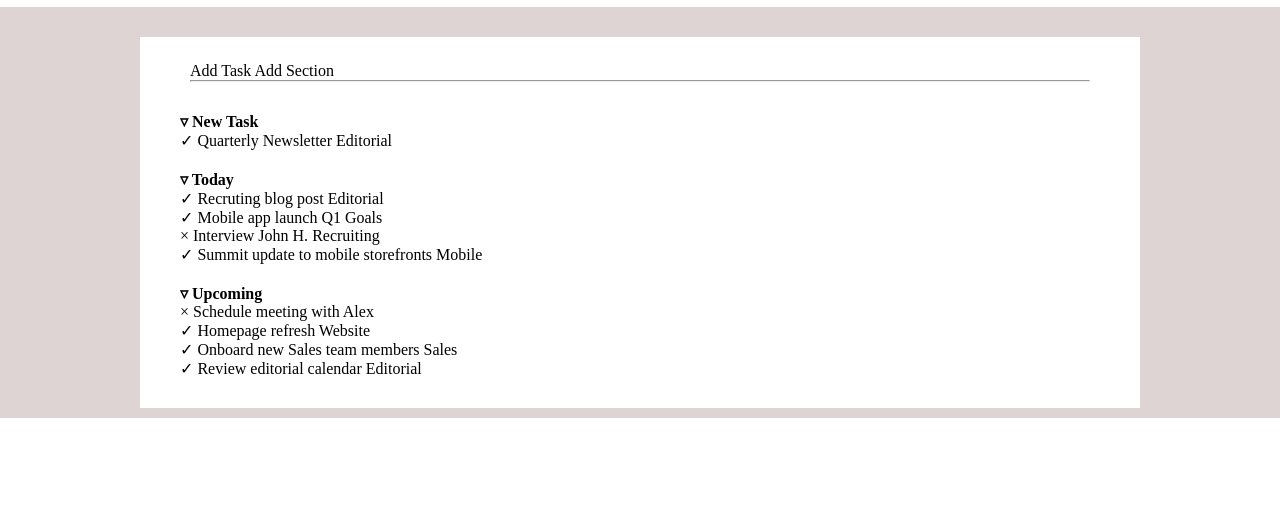
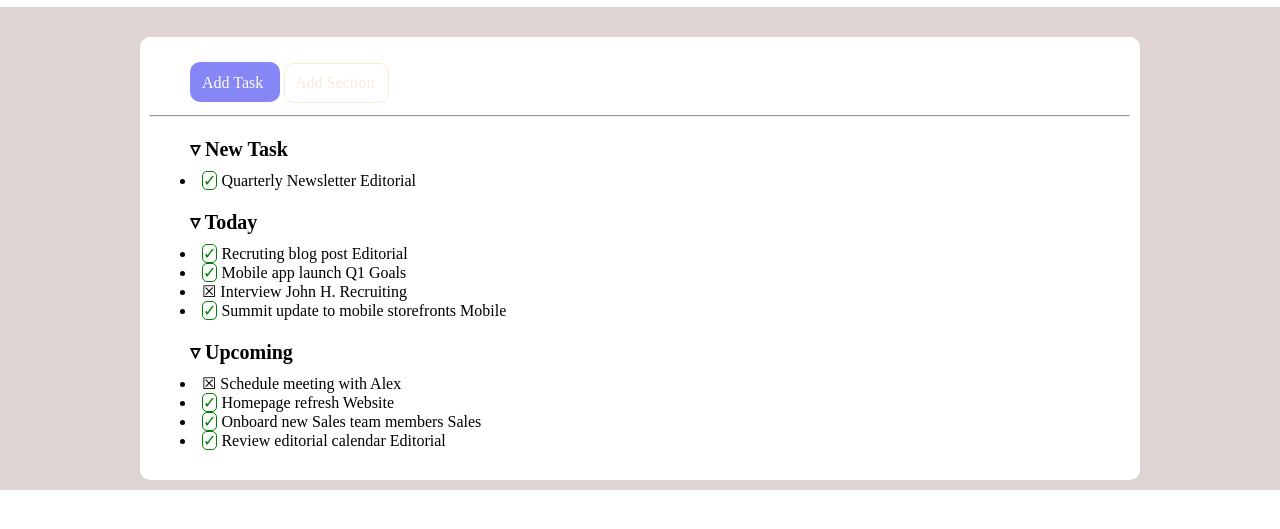
Before and after one commit to ArrobbioUmberto/html-css-toboolist, a plain HTML site: page index.html in a window 1280 px wide. Shown: the part 63-592 px from the top of the page. Drawn offline with Linux system fonts and the light colour scheme.

Commit message:
Aggiornamento ho notato che era emglio imppstarla come list item

```diff
--- a/css/style.css
+++ b/css/style.css
@@ -26,11 +26,46 @@ main{
     margin: 30px auto 10px;
     max-width: 1000px;
     padding: 10px;
+    border-radius: 10px;
 }
 .box{
    margin: 20px 30px;
 }
-.top{
+.box_top{
     padding: 10px;
     margin: 5px 30px 2px;
 }
+.box_title{
+    font-weight: bold;
+    font-size: 20px;
+    margin: 10px;
+}
+
+/* prima parte dei bottoni colorati  */
+.blue{
+    background-color: rgb(134, 134, 248);
+
+}
+.blue_add{
+    width: 90px;
+    height: 40px;
+    display: inline-block;
+    padding: 12px;
+    background-color: rgb(134, 134, 247);
+    color: white;
+    border-radius: 10px;
+}
+.white_add{
+    display: inline-block;
+    width: 105px;
+    height: 40px;
+    padding: 10px;
+    color: antiquewhite;
+    border-radius: 10px;
+    border: 1px solid antiquewhite;
+}
+.true{
+    color: green;
+    border: 1px solid green;
+    border-radius: 5px;
+}
--- a/index.html
+++ b/index.html
@@ -16,30 +16,31 @@
     <!-- fine header  -->
     <main>
         <section class="container">
-            <div class="box top">
-                <span class="blue_button"> Add Task</span>
-                <span class="white_button"> Add Section</span>
-                <hr>
+            <div class="box_top">
+                <div class="blue_add"> Add Task</div>
+                <div class="white_add"> Add Section</div>
+            </div>
+            <hr>
+            <div class="box">
+                <ul class="box_title">&triangledown; New Task</ul>
+                   <li><span class="true">&#10003;</span> Quarterly Newsletter <span class="button"> Editorial</span></li>
             </div>
             <div class="box">
-                <strong>&triangledown; New Task</strong>
-                <p><span class="true">&#10003;</span> Quarterly Newsletter <span class="button"> Editorial</span></p>
+                <ul class="box_title">&triangledown; Today</ul>
+                   <li><span class="true">&#10003;</span> Recruting blog post <span class="button"> Editorial</span></li>
+                   <li><span class="true">&#10003;</span> Mobile app launch<span class="button"> Q1 Goals</span></li>
+                   <li><span class="false">&#9746;</span> Interview John H. <span class="button"> Recruiting</span></li>
+                   <li><span class="true">&#10003;</span> Summit update to mobile storefronts <span class="button"> Mobile</span></li>
             </div>
             <div class="box">
-                <strong>&triangledown; Today</strong>
-                <p><span class="true">&#10003;</span> Recruting blog post <span class="button"> Editorial</span></p>
-                <p><span class="true">&#10003;</span> Mobile app launch<span class="button"> Q1 Goals</span></p>
-                <p><span class="false">&#215;</span> Interview John H. <span class="button"> Recruiting</span></p>
-                <p><span class="true">&#10003;</span> Summit update to mobile storefronts <span class="button"> Mobile</span></p>
-            </div>
-            <div class="box">
-                <strong>&triangledown; Upcoming</strong>
-                <p><span class="false">&#215;</span> Schedule meeting with Alex</p>
-                <p><span class="true">&#10003;</span> Homepage refresh <span class="button"> Website</span></p>
-                <p><span class="true">&#10003;</span> Onboard new Sales team members <span class="button"> Sales</span></p>
-                <p><span class="true">&#10003;</span> Review editorial calendar<span class="button"> Editorial</span></p>
+                <ul class="box_title">&triangledown; Upcoming</ul>
+                   <li><span class="false">&#9746;</span> Schedule meeting with Alex</li>
+                   <li><span class="true">&#10003;</span> Homepage refresh <span class="button"> Website</span></li>
+                   <li><span class="true">&#10003;</span> Onboard new Sales team members <span class="button"> Sales</span></li>
+                   <li><span class="true">&#10003;</span> Review editorial calendar<span class="button"> Editorial</span></li>
             </div>
         </section>
+
     </main>
 </body>
 </html>
```
